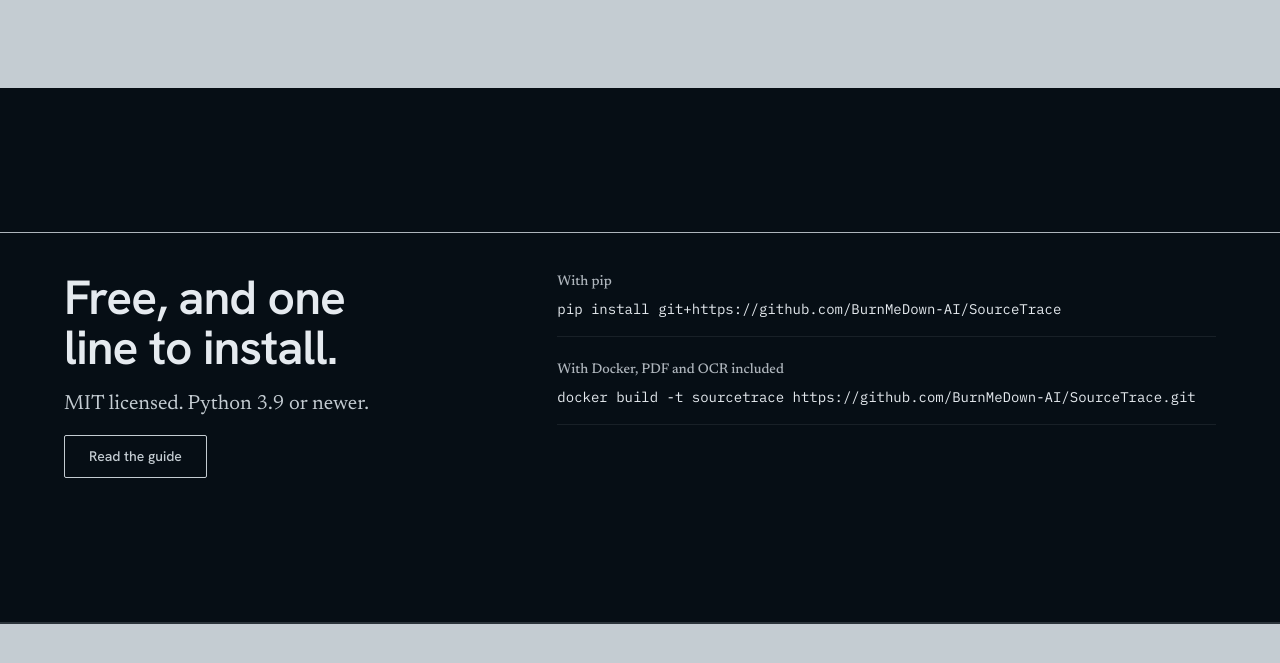
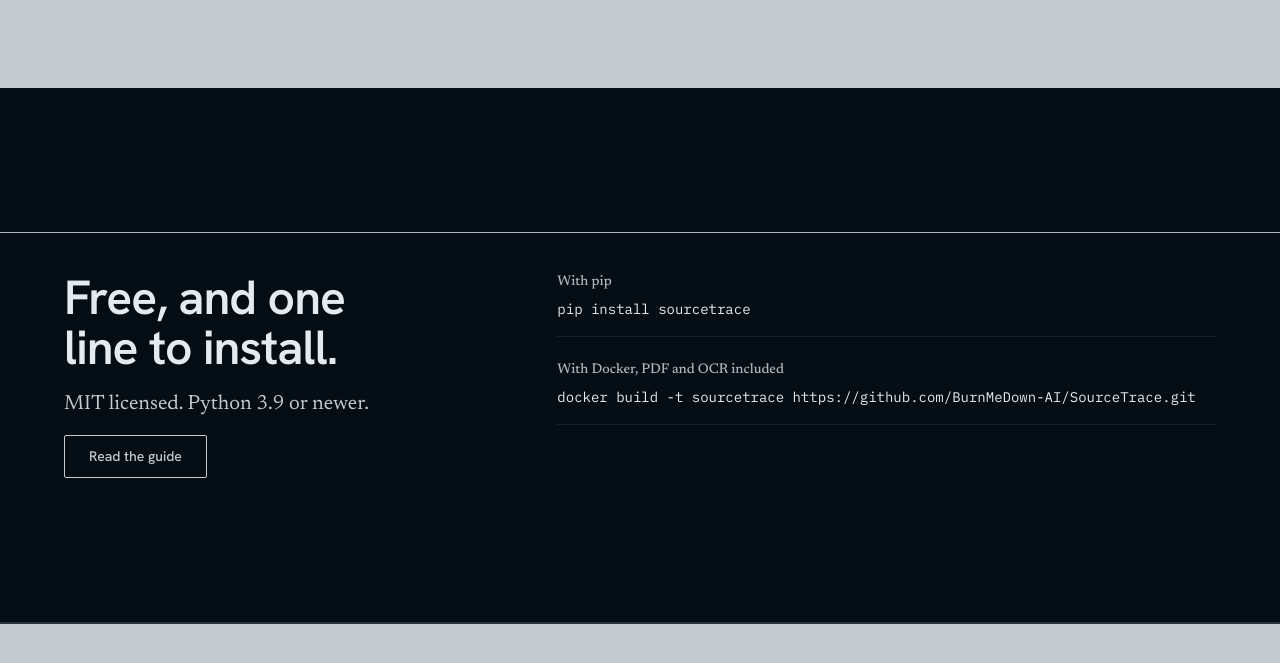
Before and after one commit to BurnMeDown-AI/SourceTrace, a plain HTML site: page docs/index.html in a window 1280 px wide. Shown: the part 2488-3151 px from the top of the page. Drawn offline with Linux system fonts and the light colour scheme.

Commit message:
Install with pip install sourcetrace, now on PyPI
Co-Authored-By: Claude Opus 5.5 <noreply@anthropic.com>

```diff
--- a/docs/index.html
+++ b/docs/index.html
@@ -138,7 +138,7 @@
       <div class="actions"><a class="btn" href="https://github.com/BurnMeDown-AI/SourceTrace#readme">Read the guide</a></div>
     </div>
     <div class="main cmds">
-      <div><span class="label">With pip</span><code>pip install git+https://github.com/BurnMeDown-AI/SourceTrace</code></div>
+      <div><span class="label">With pip</span><code>pip install sourcetrace</code></div>
       <div><span class="label">With Docker, PDF and OCR included</span><code>docker build -t sourcetrace https://github.com/BurnMeDown-AI/SourceTrace.git</code></div>
     </div>
   </div>
```
Also changed, not shown: 2 other files.
